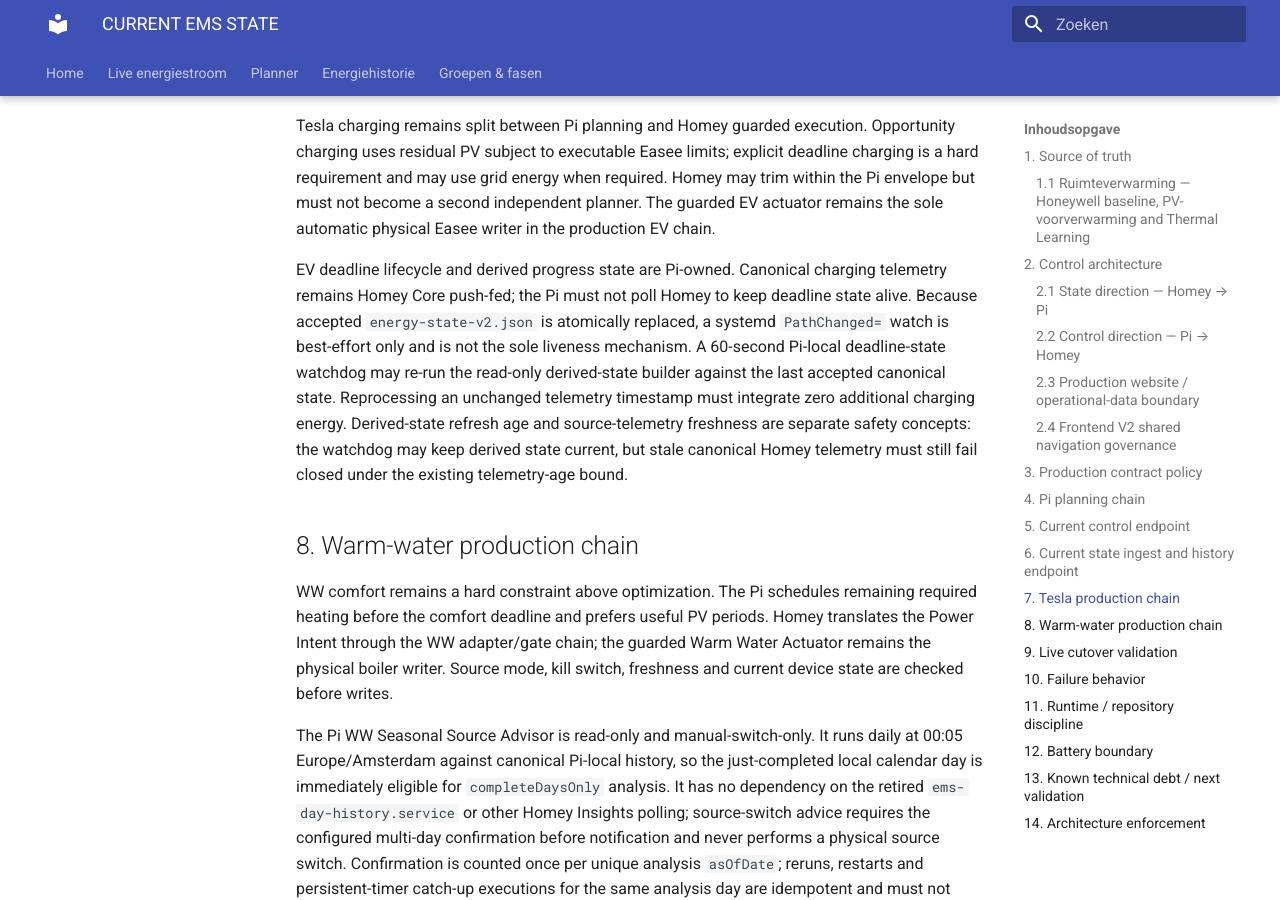
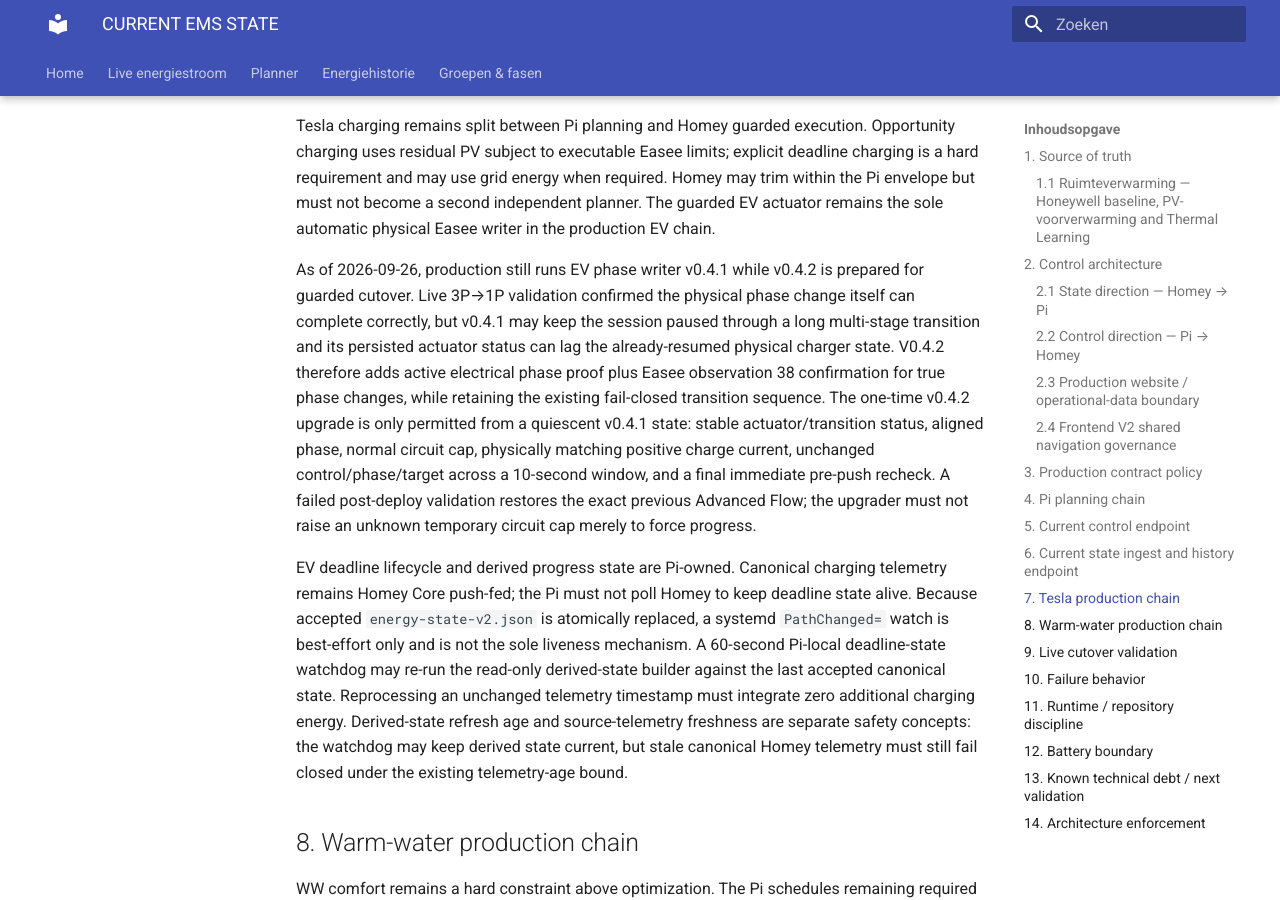
Before and after one commit to OnsKasteeltje/homey-energy-manual, an MkDocs documentation site: the page built from docs/architecture/CURRENT-EMS-STATE.md, in a window 1280 px wide and 900 px high, scrolled down 8179 px. Built offline with MkDocs 1.6.1 and Material for MkDocs 9.7.7, drawn with Linux system fonts in a browser that asks for light colours.

Commit message:
docs(ev): record guarded v0.4.2 cutover state

```diff
--- a/docs/architecture/CURRENT-EMS-STATE.md
+++ b/docs/architecture/CURRENT-EMS-STATE.md
@@ -178,6 +178,8 @@
 
 Tesla charging remains split between Pi planning and Homey guarded execution. Opportunity charging uses residual PV subject to executable Easee limits; explicit deadline charging is a hard requirement and may use grid energy when required. Homey may trim within the Pi envelope but must not become a second independent planner. The guarded EV actuator remains the sole automatic physical Easee writer in the production EV chain.
 
+As of 2026-09-26, production still runs EV phase writer v0.4.1 while v0.4.2 is prepared for guarded cutover. Live 3P→1P validation confirmed the physical phase change itself can complete correctly, but v0.4.1 may keep the session paused through a long multi-stage transition and its persisted actuator status can lag the already-resumed physical charger state. V0.4.2 therefore adds active electrical phase proof plus Easee observation 38 confirmation for true phase changes, while retaining the existing fail-closed transition sequence. The one-time v0.4.2 upgrade is only permitted from a quiescent v0.4.1 state: stable actuator/transition status, aligned phase, normal circuit cap, physically matching positive charge current, unchanged control/phase/target across a 10-second window, and a final immediate pre-push recheck. A failed post-deploy validation restores the exact previous Advanced Flow; the upgrader must not raise an unknown temporary circuit cap merely to force progress.
+
 EV deadline lifecycle and derived progress state are Pi-owned. Canonical charging telemetry remains Homey Core push-fed; the Pi must not poll Homey to keep deadline state alive. Because accepted `energy-state-v2.json` is atomically replaced, a systemd `PathChanged=` watch is best-effort only and is not the sole liveness mechanism. A 60-second Pi-local deadline-state watchdog may re-run the read-only derived-state builder against the last accepted canonical state. Reprocessing an unchanged telemetry timestamp must integrate zero additional charging energy. Derived-state refresh age and source-telemetry freshness are separate safety concepts: the watchdog may keep derived state current, but stale canonical Homey telemetry must still fail closed under the existing telemetry-age bound.
 
 ## 8. Warm-water production chain
```
